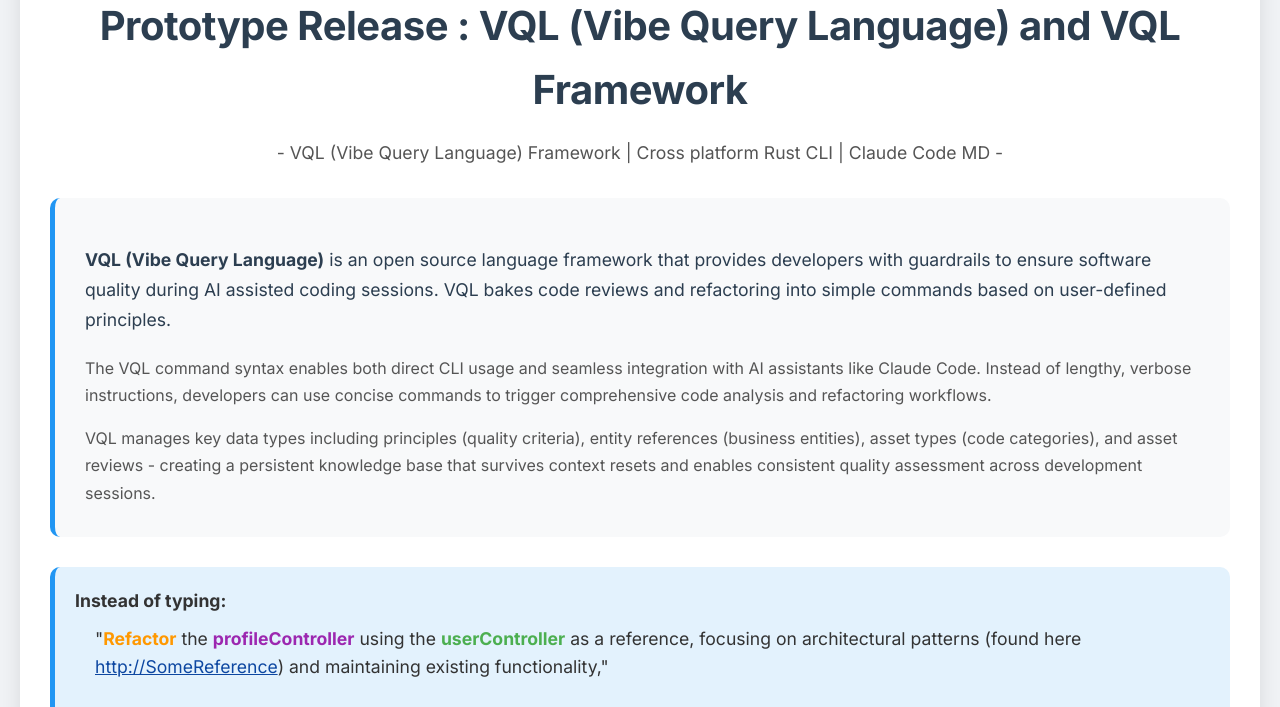
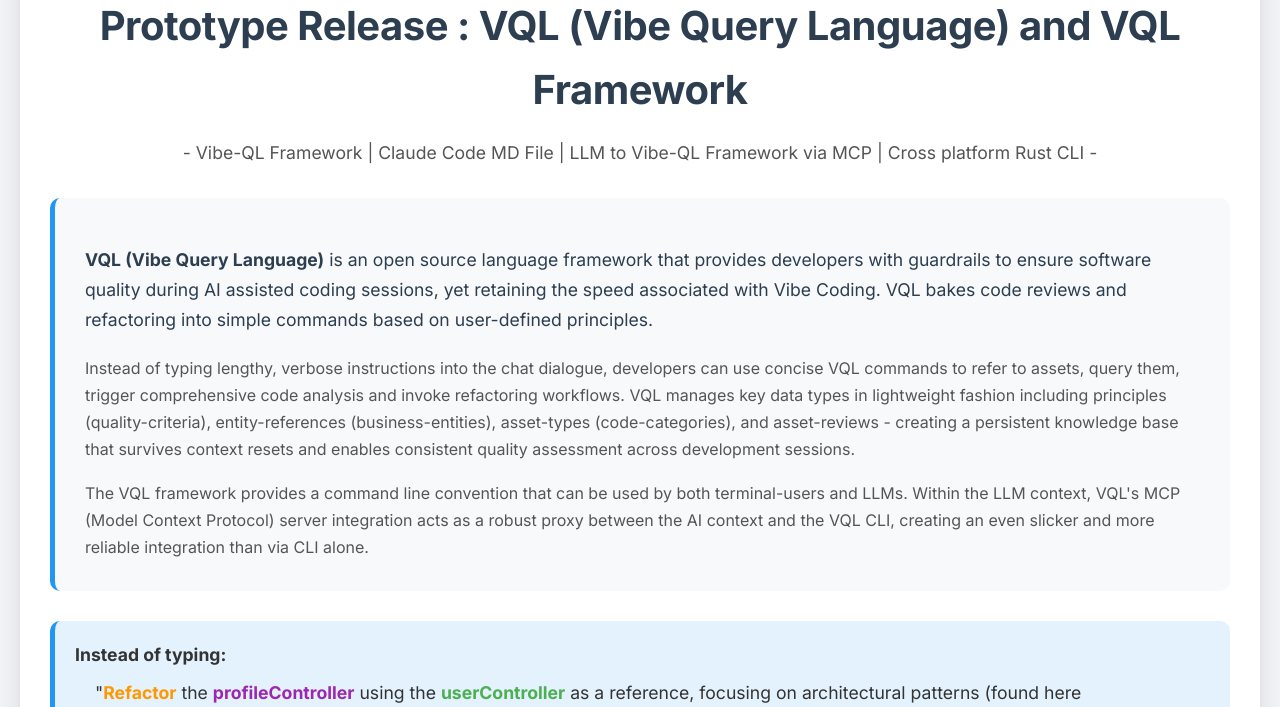
Before and after one commit to darraghomalley/vql, a plain HTML site: page index.html in a window 1280 px wide. Shown: the part 83-790 px from the top of the page. Drawn offline with Linux system fonts and the light colour scheme.

Commit message:
Update index.html
mcp added

```diff
--- a/index.html
+++ b/index.html
@@ -375,18 +375,18 @@
 
         <!-- Changed the title as requested -->
         <h1>Prototype Release : VQL (Vibe Query Language) and VQL Framework</h1>
-        <p class="subtitle">- VQL (Vibe Query Language) Framework | Cross platform Rust CLI | Claude Code MD -</p>
+        <p class="subtitle">- Vibe-QL Framework | Claude Code MD File | LLM to Vibe-QL Framework via MCP | Cross platform Rust CLI -</p>
 
         <!-- Introduction to VQL -->
         <div class="vql-introduction" style="background-color: #f8f9fa; border-radius: 10px; padding: 30px; margin: 30px 0; border-left: 5px solid #2196F3; line-height: 1.7;">
             <p style="font-size: 1.1em; margin-bottom: 20px; color: #2c3e50; font-weight: 500;">
-                <strong>VQL (Vibe Query Language)</strong> is an open source language framework that provides developers with guardrails to ensure software quality during AI assisted coding sessions. VQL bakes code reviews and refactoring into simple commands based on user-defined principles.
+                <strong>VQL (Vibe Query Language)</strong> is an open source language framework that provides developers with guardrails to ensure software quality during AI assisted coding sessions, yet retaining the speed associated with Vibe Coding. VQL bakes code reviews and refactoring into simple commands based on user-defined principles.
             </p>
             <p style="font-size: 1em; margin-bottom: 15px; color: #555;">
-                The VQL command syntax enables both direct CLI usage and seamless integration with AI assistants like Claude Code. Instead of lengthy, verbose instructions, developers can use concise commands to trigger comprehensive code analysis and refactoring workflows.
+                Instead of typing lengthy, verbose instructions into the chat dialogue, developers can use concise VQL commands to refer to assets, query them, trigger comprehensive code analysis and invoke refactoring workflows. VQL manages key data types in lightweight fashion including principles (quality-criteria), entity-references (business-entities), asset-types (code-categories), and asset-reviews - creating a persistent knowledge base that survives context resets and enables consistent quality assessment across development sessions.
             </p>
             <p style="font-size: 1em; margin-bottom: 0; color: #555;">
-                VQL manages key data types including principles (quality criteria), entity references (business entities), asset types (code categories), and asset reviews - creating a persistent knowledge base that survives context resets and enables consistent quality assessment across development sessions.
+                The VQL framework provides a command line convention that can be used by both terminal-users and LLMs. Within the LLM context, VQL's MCP (Model Context Protocol) server integration acts as a robust proxy between the AI context and the VQL CLI, creating an even slicker and more reliable integration than via CLI alone.
             </p>
         </div>
 
```
